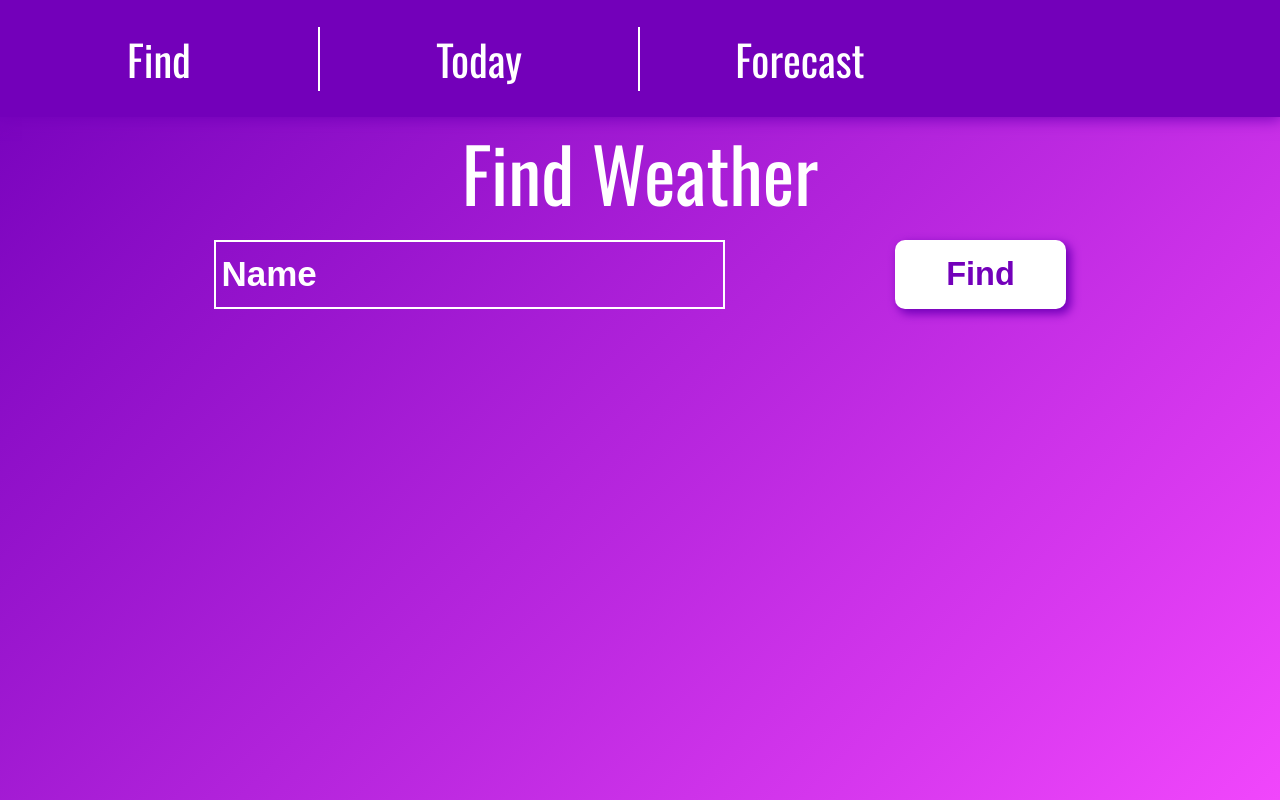
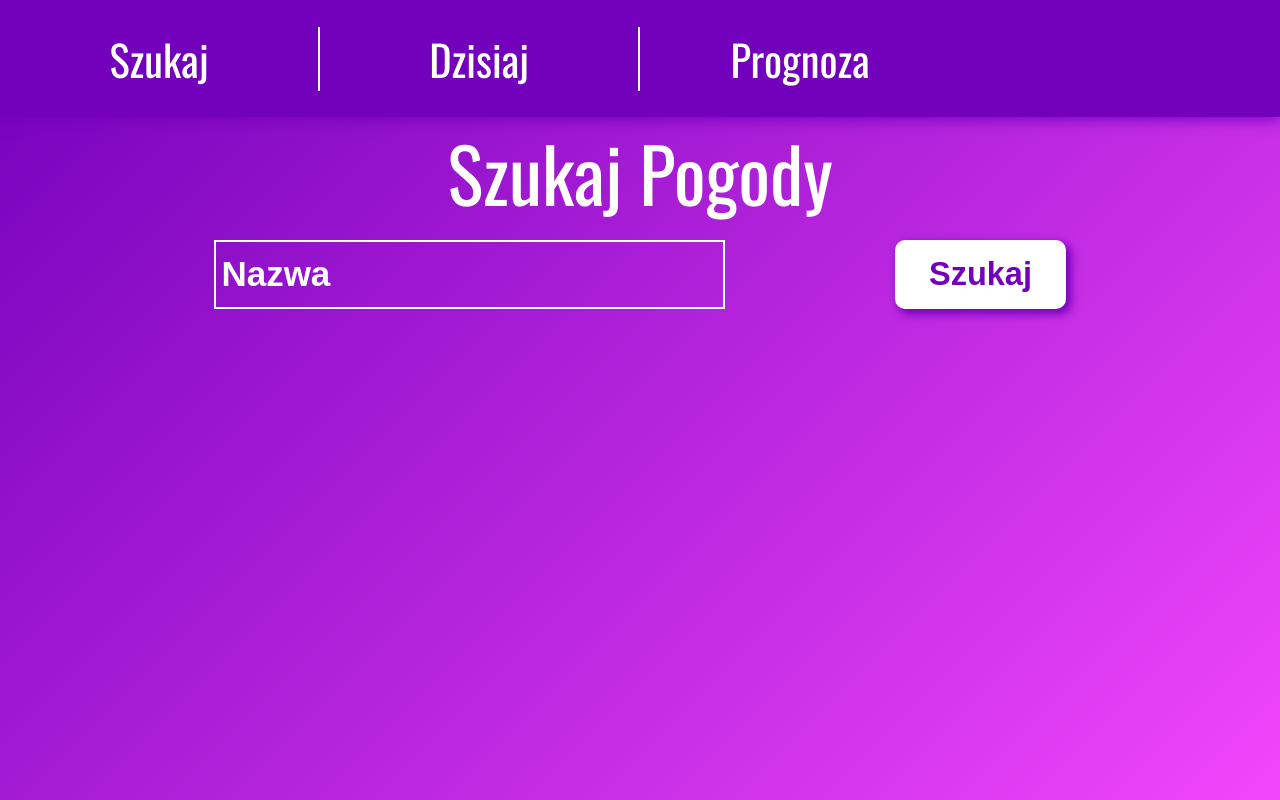
Before and after one commit to Growcu/AplikacjaPogodowa, a React (Create React App) app: page / in a window 1280 px wide. Built offline with nearby package versions, Linux system fonts and the light colour scheme.

Commit message:
change to polish interface

```diff
--- a/src/components/FindWeather.jsx
+++ b/src/components/FindWeather.jsx
@@ -26,16 +26,16 @@ const FindWeather = () => {
                 }
             })
             .catch(() => {
-                alertHelper('Warning!', 'This city is not exist', 'warning', 'Ok');
+                alertHelper('Ostrzeżenie!', 'To miasto nie istnieje', 'warning', 'Ok');
                 setCityInput('');
             });
     };
     return (
         <div className="page">
-            <h2 className="title-page">Find Weather</h2>
+            <h2 className="title-page">Szukaj Pogody</h2>
             <div className="find-container">
-                <input type="text" value={cityInput} onChange={handleChangeCity} className="find-input" placeholder="Name" />
-                <button type="button" className="find-button" onClick={downloadData}>Find</button>
+                <input type="text" value={cityInput} onChange={handleChangeCity} className="find-input" placeholder="Nazwa" />
+                <button type="button" className="find-button" onClick={downloadData}>Szukaj</button>
             </div>
             <div className="find-weather-page">
                 {isVisible ? <Card /> : null}
--- a/src/components/Nav.jsx
+++ b/src/components/Nav.jsx
@@ -18,9 +18,9 @@ const Nav = () => {
                 <div className={`line line-three ${isCrossed ? 'isCrossed' : ''}`} />
             </div>
             <ul className="nav-list">
-                <li className="nav-item"><a href="/" className="nav-link">Find</a></li>
-                <li className="nav-item"><a href="/weatherToday" className="nav-link">Today</a></li>
-                <li className="nav-item"><a href="/weatherForecast" className="nav-link">Forecast</a></li>
+                <li className="nav-item"><a href="/" className="nav-link">Szukaj</a></li>
+                <li className="nav-item"><a href="/weatherToday" className="nav-link">Dzisiaj</a></li>
+                <li className="nav-item"><a href="/weatherForecast" className="nav-link">Prognoza</a></li>
             </ul>
         </nav>
     );
--- a/src/components/WeatherForecast.jsx
+++ b/src/components/WeatherForecast.jsx
@@ -26,11 +26,11 @@ const WeatherForecast = () => {
                 };
                 dispatch(searchForecast(currentLocation));
             }, () => {
-                alertHelper('Oops!', 'We can not read your location now', 'error', 'Ok');
+                alertHelper('Oops!', 'Nie możemy teraz pobrać Twojej lokalizacji', 'error', 'Ok');
                 history.push('/');
             });
         } else {
-            alertHelper('Oops!', 'We can not find "geolocation" in navigator', 'error', 'Ok');
+            alertHelper('Oops!', 'Nie mamy możliwości pobrania Twojej lokalizacji', 'error', 'Ok');
             history.push('/');
         }
     };
@@ -45,7 +45,7 @@ const WeatherForecast = () => {
 
     return (
         <div className="page">
-            <h1 className="title-page">Weather Forecast</h1>
+            <h1 className="title-page">Prognoza Pogody</h1>
             <div className="forecastpage">
                 {listForecastElement()}
             </div>
--- a/src/components/WeatherToday.jsx
+++ b/src/components/WeatherToday.jsx
@@ -32,11 +32,11 @@ const WeatherToday = () => {
                 dispatch(searchCurrentWeatherInfo(currentLocation));
                 dispatch(searchPollutionInfo(currentLocation));
             }, () => {
-                alertHelper('Oops!', 'We can not read your location now', 'error', 'Ok');
+                alertHelper('Oops!', 'Nie możemy teraz pobrać Twojej lokalizacji', 'error', 'Ok');
                 history.push('/');
             });
         } else {
-            alertHelper('Oops!', 'We can not find "geolocation" in navigator', 'error', 'Ok');
+            alertHelper('Oops!', 'Nie mamy możliwości pobrania Twojej lokalizacji', 'error', 'Ok');
             history.push('/');
         }
     };
@@ -47,7 +47,7 @@ const WeatherToday = () => {
 
     return (
         <div className="page">
-            <h2 className="title-page">Weather Today</h2>
+            <h2 className="title-page">Pogoda Dzisiaj</h2>
             <div className="weather-today-page">
                 <div className="weather-today">
                     <h1 className="weather-today-title">{city}</h1>
--- a/src/styles/FindWeather.css
+++ b/src/styles/FindWeather.css
@@ -11,7 +11,7 @@
 
 .find-container {
     min-height: 6%;
-    width: 80%;
+    width: 90%;
     margin: 3% 0;
     display: flex;
     align-items: center;
```
